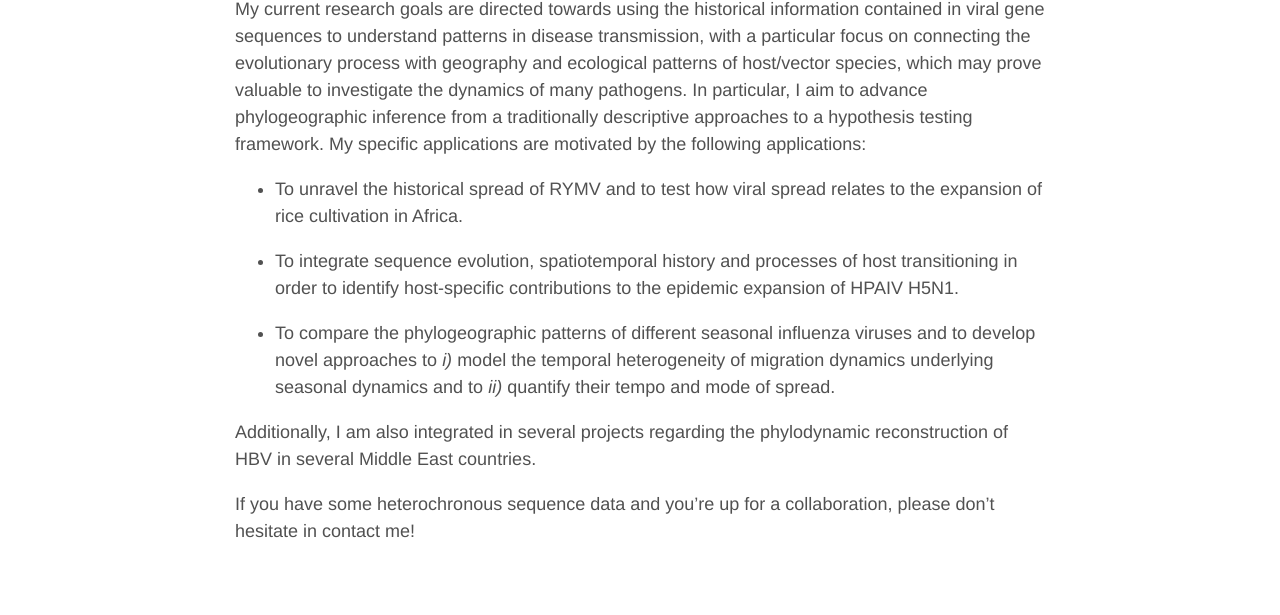
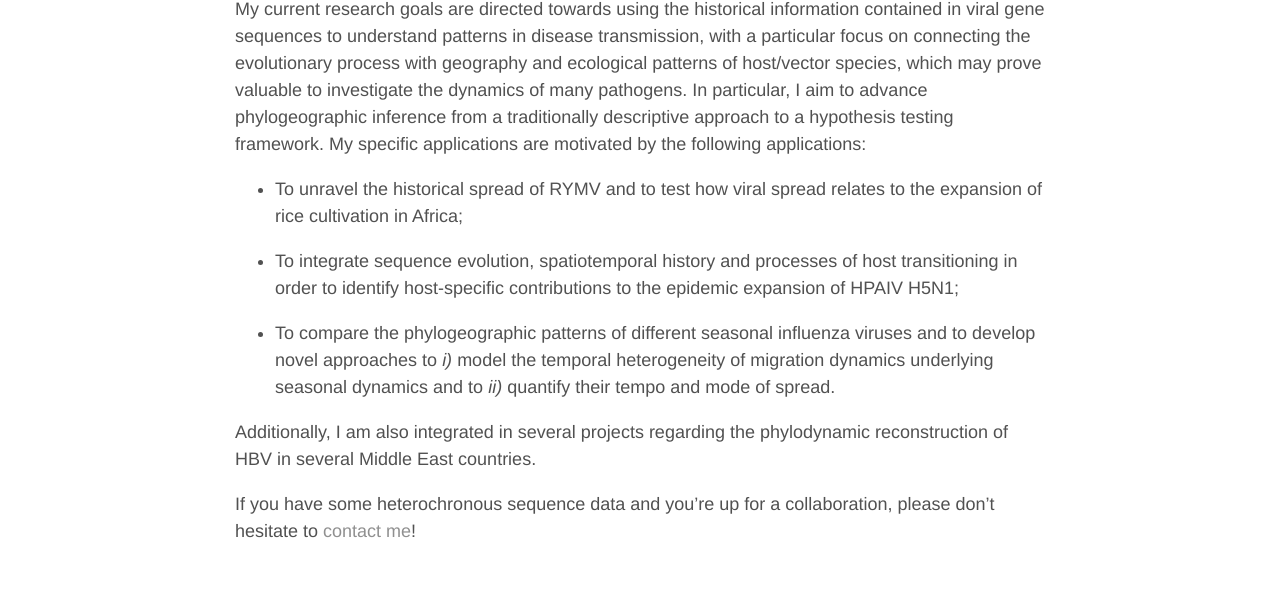
Before and after one commit to nidiatrovao/nidiatrovao.github.io, a Jekyll site: the page built from research.md, in a window 1280 px wide. Shown: the part 822-1437 px from the top of the page. Built offline with Jekyll 4.4.1, drawn with Linux system fonts in a browser that asks for light colours.

Commit message:
about and research edits

```diff
--- a/research.md
+++ b/research.md
@@ -12,14 +12,14 @@ It was only during my Master that I found Virology as a field with so many possi
 Finally, in my PhD project I was able to further apply phylogenetic and coalescent methods, as well as extend phylogeographic approaches methods under Bayesian inference, to assess the public health threats of viral epidemics and gain insight into the emergence and early transmission dynamics, even before systematic epidemiological surveillance has been initiated.
 
 My current research goals are directed towards using the historical information contained in viral gene sequences to understand patterns in disease transmission, with a particular focus on connecting the evolutionary process with geography and ecological patterns of host/vector species, which may prove valuable to investigate the dynamics of many pathogens.
-In particular, I aim to advance phylogeographic inference from a traditionally descriptive approaches to a hypothesis testing framework. My specific applications are motivated by the following applications:
+In particular, I aim to advance phylogeographic inference from a traditionally descriptive approach to a hypothesis testing framework. My specific applications are motivated by the following applications:
 
-* To unravel the historical spread of RYMV and to test how viral spread relates to the expansion of rice cultivation in Africa.
+* To unravel the historical spread of RYMV and to test how viral spread relates to the expansion of rice cultivation in Africa;
 
-* To integrate sequence evolution, spatiotemporal history and processes of host transitioning in order to identify host-specific contributions to the epidemic expansion of HPAIV H5N1.
+* To integrate sequence evolution, spatiotemporal history and processes of host transitioning in order to identify host-specific contributions to the epidemic expansion of HPAIV H5N1;
 
 * To compare the phylogeographic patterns of different seasonal influenza viruses and to develop novel approaches to <i>i)</i> model the temporal heterogeneity of migration dynamics underlying seasonal dynamics and to <i>ii)</i> quantify their tempo and mode of spread.
 
 Additionally, I am also integrated in several projects regarding the phylodynamic reconstruction of HBV in several Middle East countries.
 
-If you have some heterochronous sequence data and you’re up for a collaboration, please don’t hesitate in contact me!
+If you have some heterochronous sequence data and you’re up for a collaboration, please don’t hesitate to [contact me](https://www.google.com/recaptcha/mailhide/d?k=01RKQXgMiCn8dgvgHbVnzIPQ==&c=yAWm6xoNth1P87zR-8D3AIs1VdbTphSgX6CyOpHw4odFLGn6SO_x_4VJTao_19E0)!
```
Also changed, not shown: about.md (+1 -1 lines).
